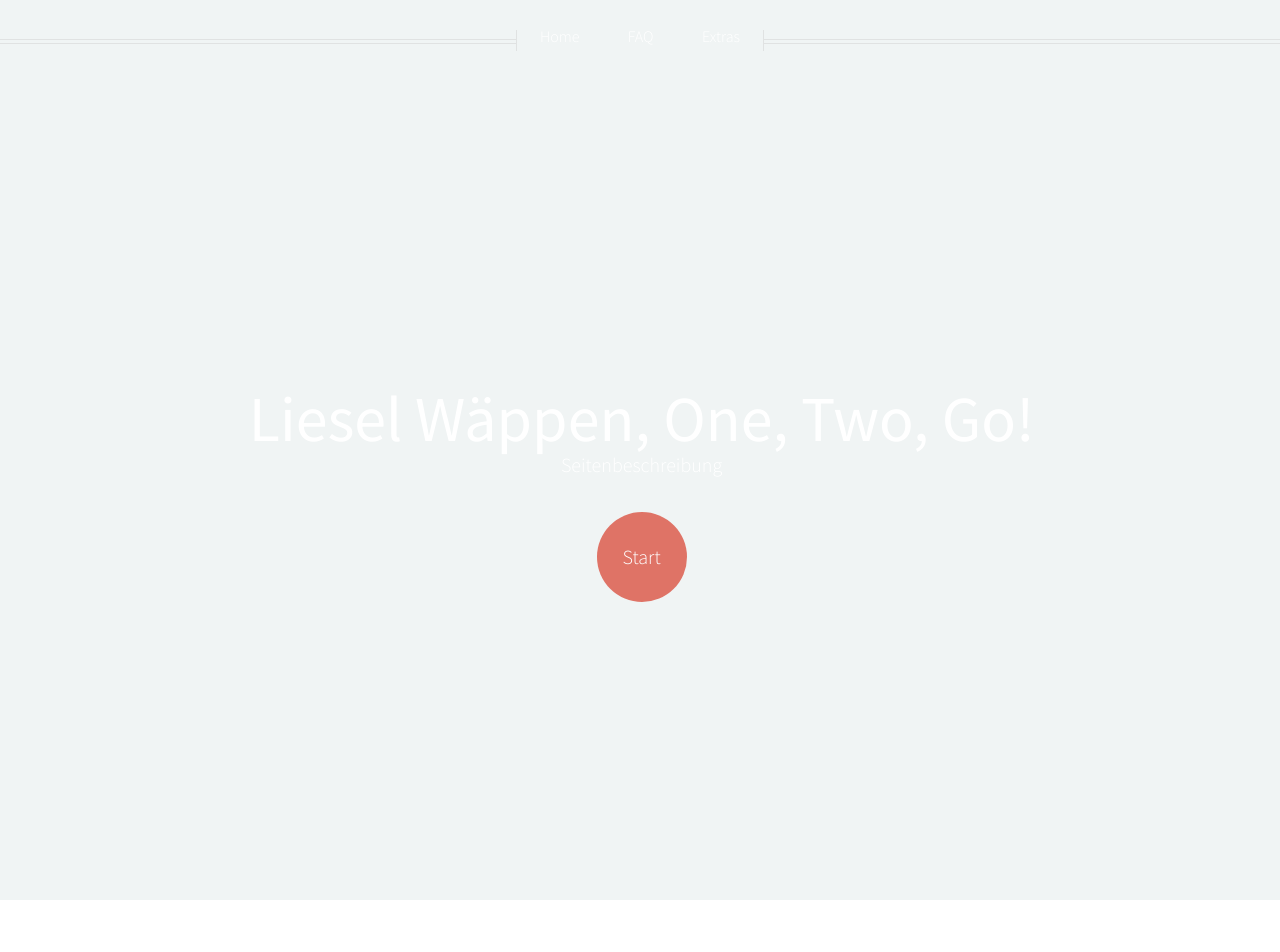
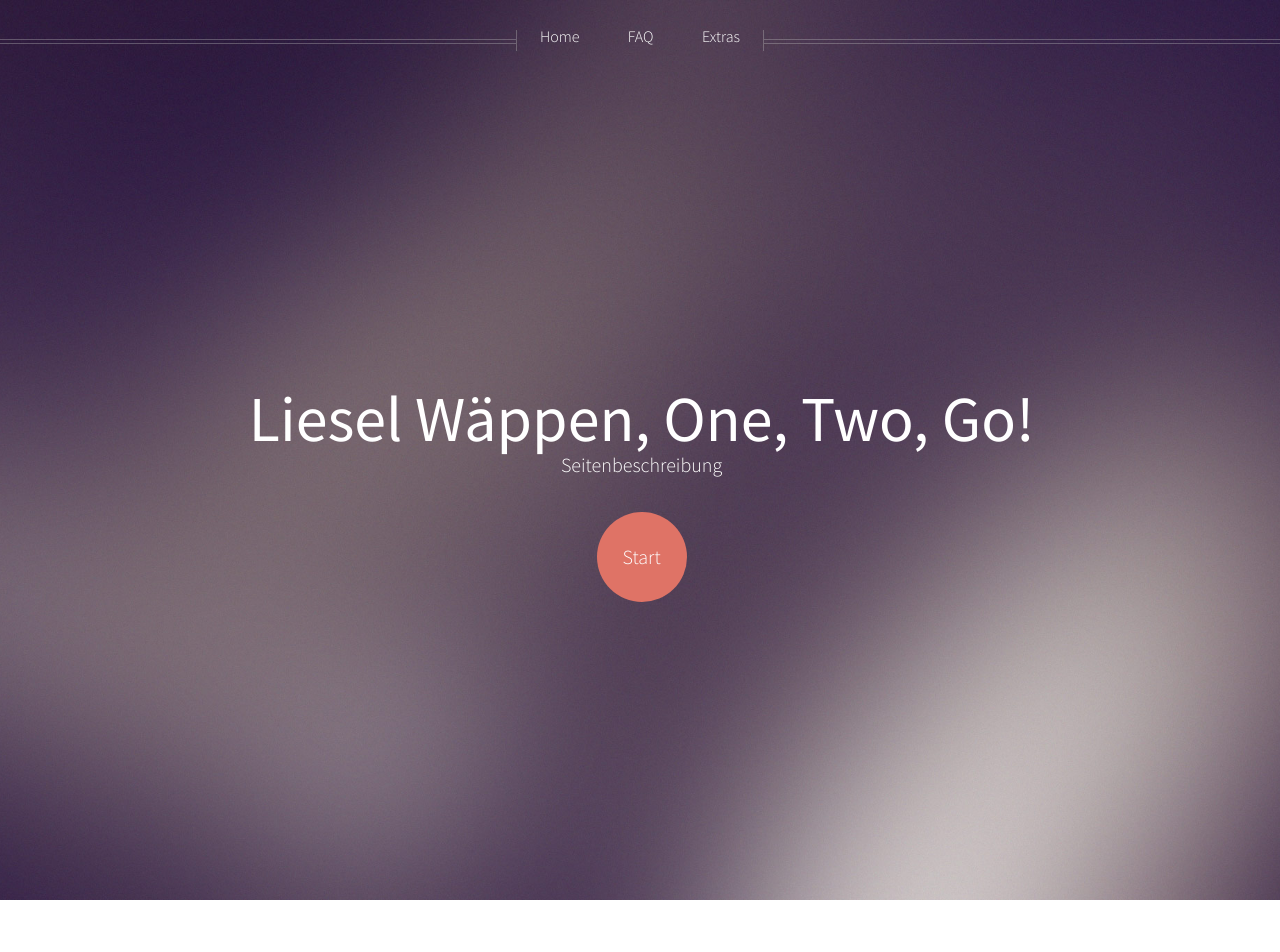
Before and after one commit to LieselWaeppen/LieselWaeppen.github.io, a Jekyll site: the page built from index.html, in a window 1280 px wide. Shown: the top 952 px of the page. Built offline with Jekyll 4.4.1, drawn with Linux system fonts in a browser that asks for light colours; nearby versions of some CDN libraries.

Commit message:
Update main.css

```diff
--- a/assets/css/main.css
+++ b/assets/css/main.css
@@ -2095,7 +2095,7 @@
 
 	#header {
 		position: relative;
-		background-image: url("../../images/header.jpg");
+		background-image: url("../../img/header.jpg");
 		background-size: cover;
 		background-position: center center;
 		background-attachment: fixed;
```
